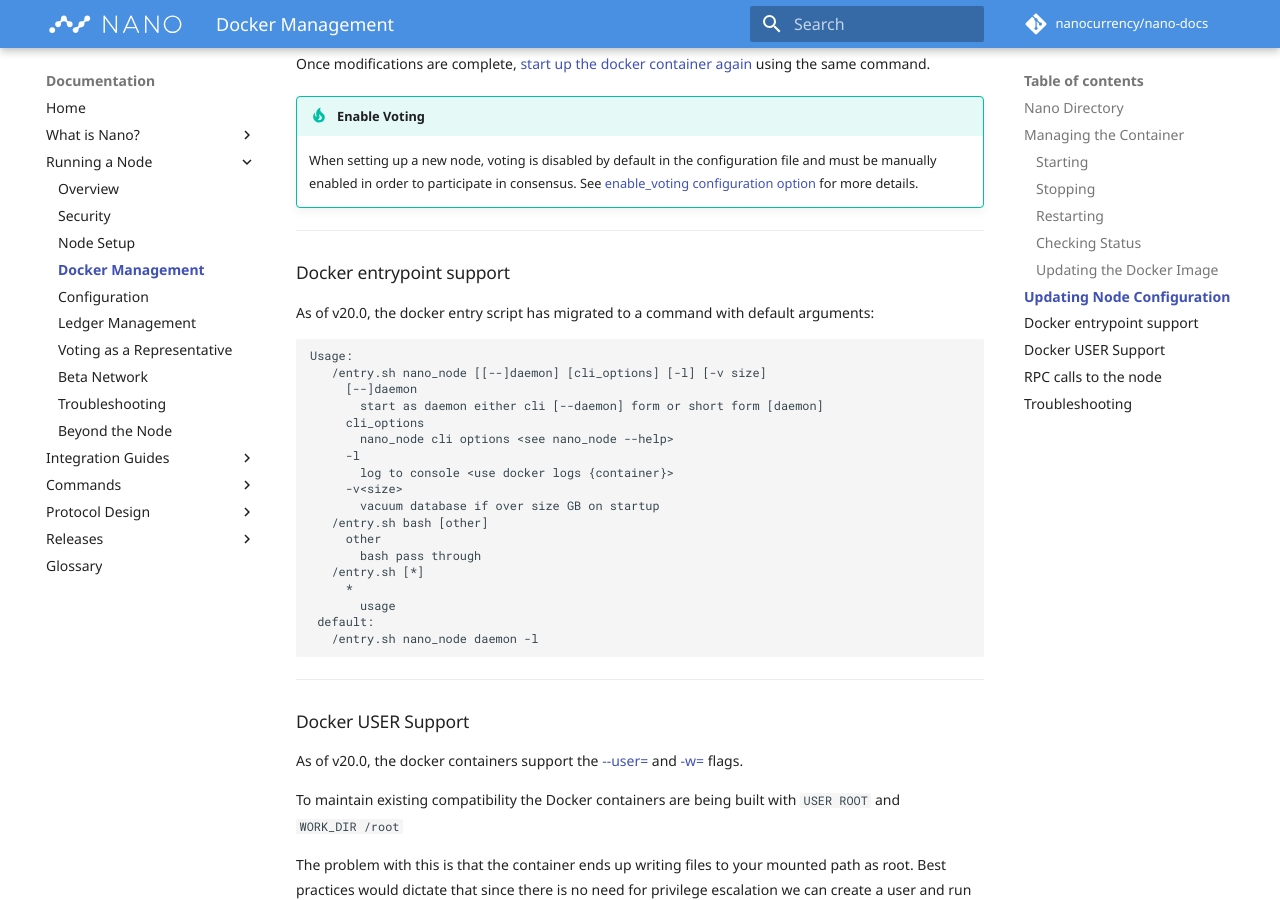
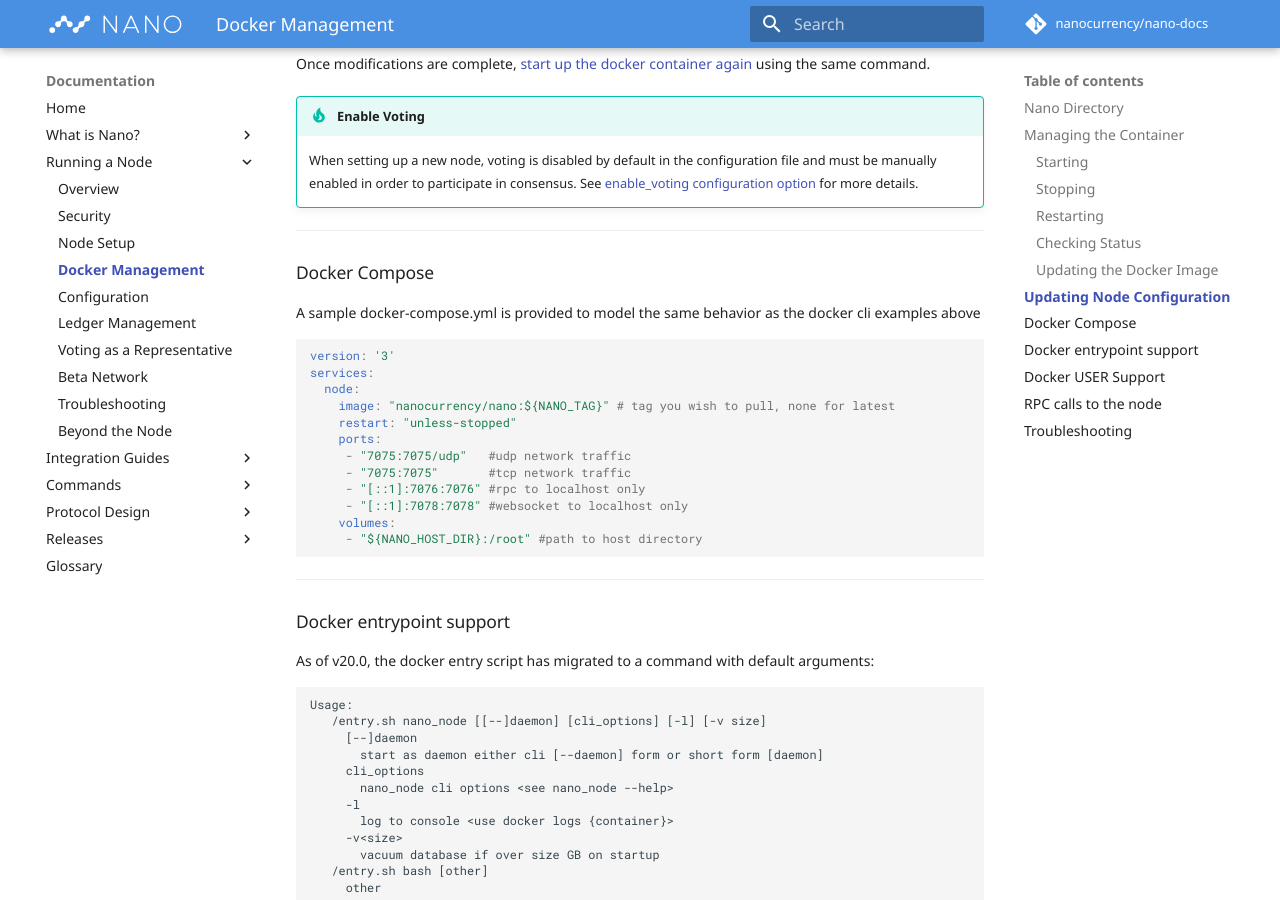
Before and after one commit to nanocurrency/nano-docs, an MkDocs documentation site: the page built from docs/running-a-node/docker-management.md, in a window 1280 px wide and 900 px high, scrolled down 3649 px. Built offline with MkDocs 1.6.1 and Material for MkDocs 9.7.7, drawn with Linux system fonts in a browser that asks for light colours; comment, search, counter and statistics services are not loaded.

Commit message:
add docker-compose sample (#340)
provides starting point for service stacks

````diff
--- a/docs/running-a-node/docker-management.md
+++ b/docs/running-a-node/docker-management.md
@@ -144,6 +144,27 @@
 
 ---
 
+### Docker Compose
+
+A sample docker-compose.yml is provided to model the same behavior as the docker cli examples above
+
+```yml
+version: '3'
+services:
+  node:
+    image: "nanocurrency/nano:${NANO_TAG}" # tag you wish to pull, none for latest
+    restart: "unless-stopped"
+    ports:
+     - "7075:7075/udp"   #udp network traffic
+     - "7075:7075"       #tcp network traffic
+     - "[::1]:7076:7076" #rpc to localhost only
+     - "[::1]:7078:7078" #websocket to localhost only
+    volumes:
+     - "${NANO_HOST_DIR}:/root" #path to host directory
+```
+
+---
+
 ### Docker entrypoint support
 
 As of v20.0, the docker entry script has migrated to a command with default arguments:
````
